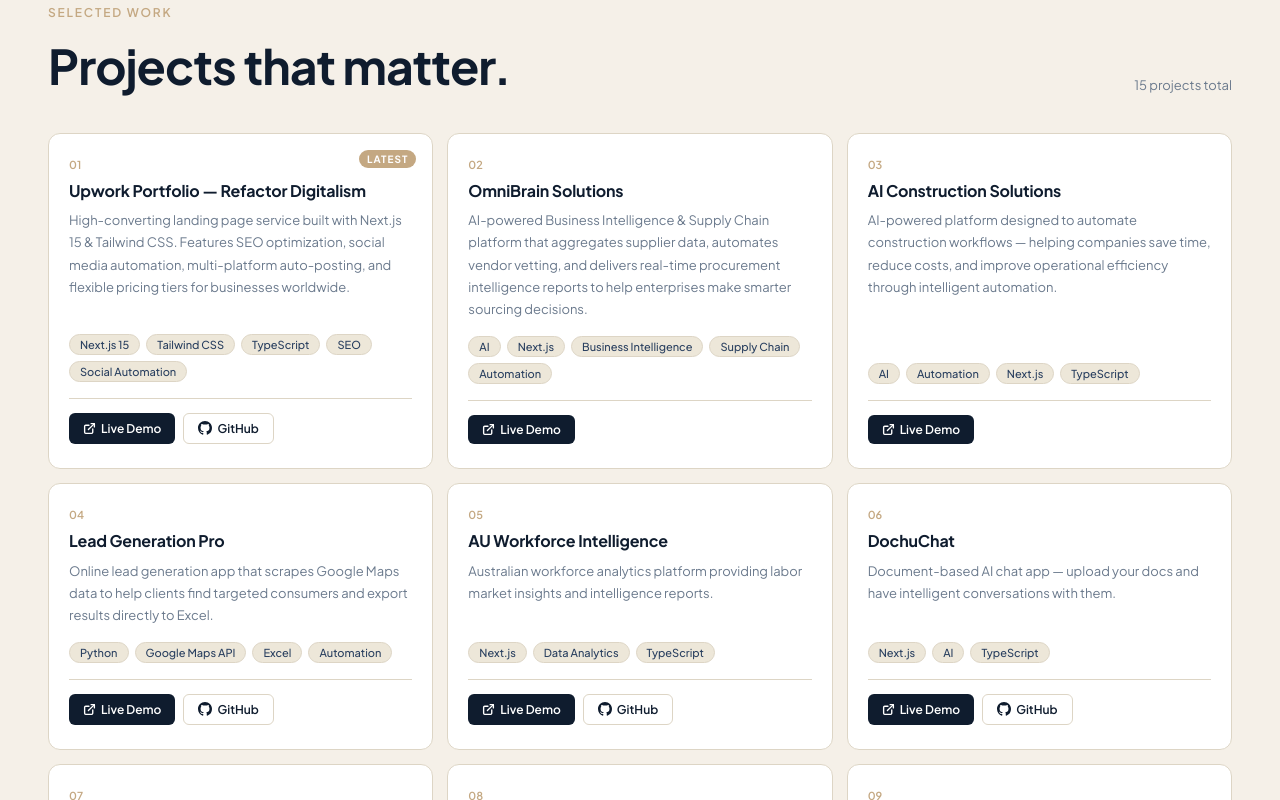
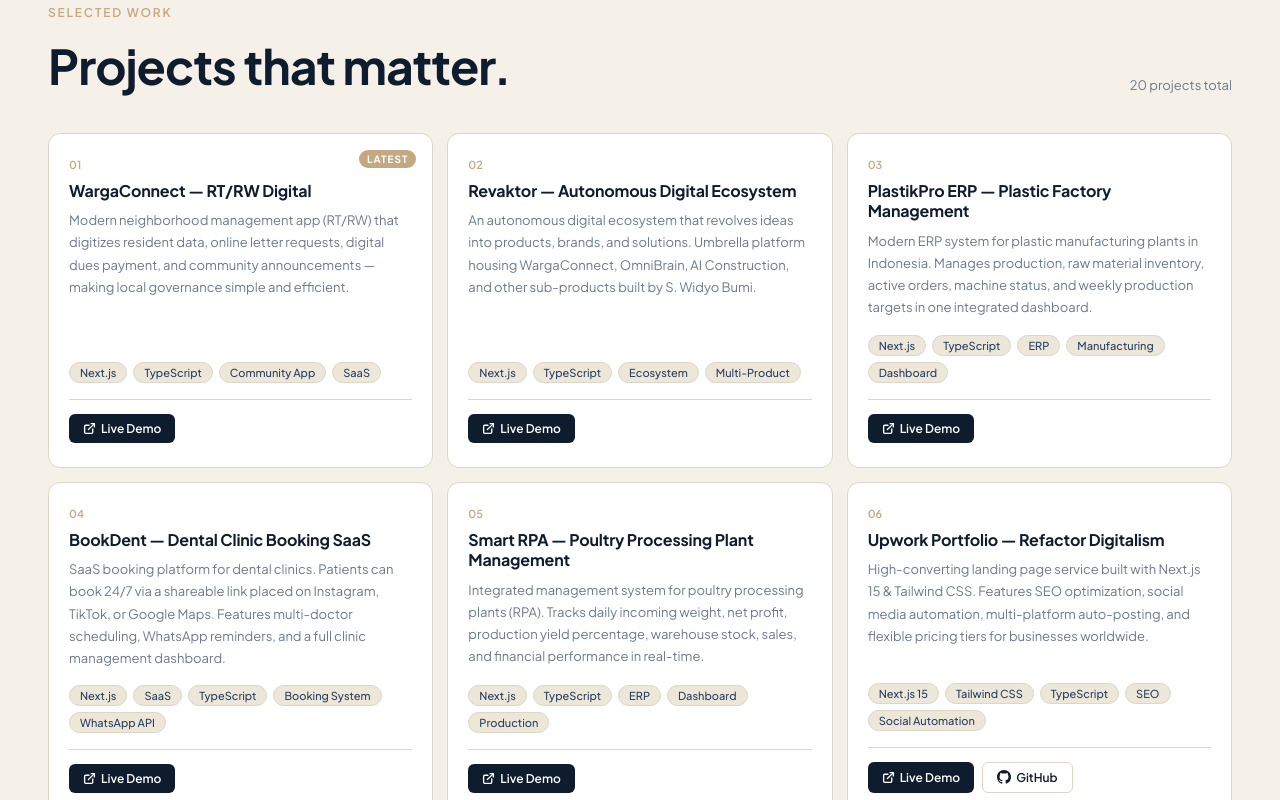
Before and after one commit to vanbumi/portfolio, a Next.js app: page / in a window 1280 px wide. Shown: the part 1500-2300 px from the top of the page. Built offline with nearby package versions, Linux system fonts and the light colour scheme.

Commit message:
feat: add 5 new projects — WargaConnect, Revaktor, PlastikPro, BookDent, Smart RPA

```diff
--- a/src/data/projects.ts
+++ b/src/data/projects.ts
@@ -2,6 +2,41 @@
 // Nomor urut & stats di Hero otomatis terupdate
 
 export const projects = [
+  {
+    title: 'WargaConnect — RT/RW Digital',
+    desc: 'Modern neighborhood management app (RT/RW) that digitizes resident data, online letter requests, digital dues payment, and community announcements — making local governance simple and efficient.',
+    tags: ['Next.js', 'TypeScript', 'Community App', 'SaaS'],
+    live: 'https://wargaconnect.revaktor.com/',
+    github: null,
+  },
+  {
+    title: 'Revaktor — Autonomous Digital Ecosystem',
+    desc: 'An autonomous digital ecosystem that revolves ideas into products, brands, and solutions. Umbrella platform housing WargaConnect, OmniBrain, AI Construction, and other sub-products built by S. Widyo Bumi.',
+    tags: ['Next.js', 'TypeScript', 'Ecosystem', 'Multi-Product'],
+    live: 'https://revaktor.com/',
+    github: null,
+  },
+  {
+    title: 'PlastikPro ERP — Plastic Factory Management',
+    desc: 'Modern ERP system for plastic manufacturing plants in Indonesia. Manages production, raw material inventory, active orders, machine status, and weekly production targets in one integrated dashboard.',
+    tags: ['Next.js', 'TypeScript', 'ERP', 'Manufacturing', 'Dashboard'],
+    live: 'https://factory-app-xi.vercel.app/',
+    github: null,
+  },
+  {
+    title: 'BookDent — Dental Clinic Booking SaaS',
+    desc: 'SaaS booking platform for dental clinics. Patients can book 24/7 via a shareable link placed on Instagram, TikTok, or Google Maps. Features multi-doctor scheduling, WhatsApp reminders, and a full clinic management dashboard.',
+    tags: ['Next.js', 'SaaS', 'TypeScript', 'Booking System', 'WhatsApp API'],
+    live: 'https://bookdent.vercel.app/',
+    github: null,
+  },
+  {
+    title: 'Smart RPA — Poultry Processing Plant Management',
+    desc: 'Integrated management system for poultry processing plants (RPA). Tracks daily incoming weight, net profit, production yield percentage, warehouse stock, sales, and financial performance in real-time.',
+    tags: ['Next.js', 'TypeScript', 'ERP', 'Dashboard', 'Production'],
+    live: 'https://smart-rpa.vercel.app/',
+    github: null,
+  },
   {
     title: 'Upwork Portfolio — Refactor Digitalism',
     desc: 'High-converting landing page service built with Next.js 15 & Tailwind CSS. Features SEO optimization, social media automation, multi-platform auto-posting, and flexible pricing tiers for businesses worldwide.',
```
